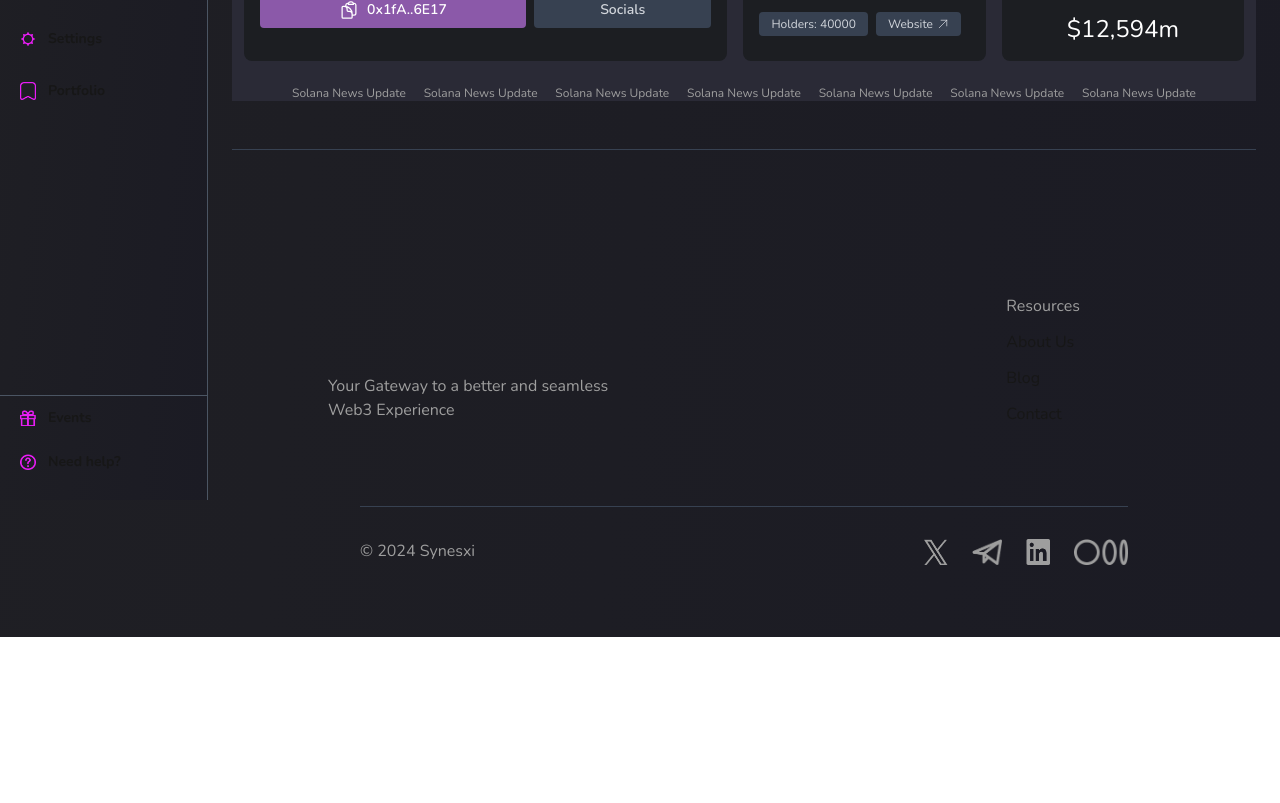
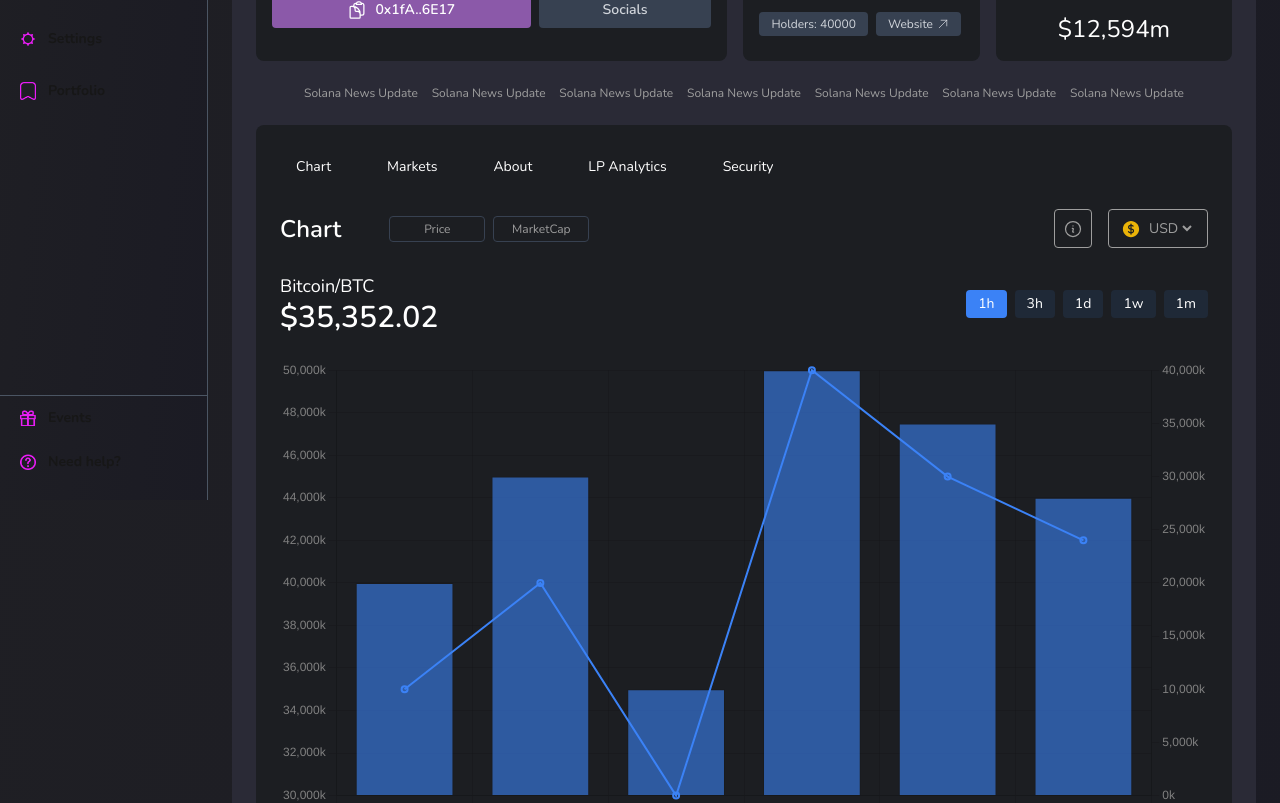
Before and after one commit to softpromin/synesxi-client, a Next.js app: page /tokens/1 in a window 1280 px wide. Shown: the part 300-1103 px from the top of the page. Before the commit the page ends 937 px from the top, so only its background shows below. Built offline with nearby package versions, Linux system fonts and the light colour scheme.

Commit message:
Add the chart on token detail page

```diff
--- a/app/tokens/[id]/page.tsx
+++ b/app/tokens/[id]/page.tsx
@@ -1,5 +1,6 @@
 import TopBar from "@/components/TopBar";
 import Overview from "@/components/tokens-dapps/item/Overview";
+import Chart from "@/components/tokens-dapps/item/Chart";
 
 interface TokenPageProps {
     params: { id: string };
@@ -11,7 +12,7 @@
     return (
         <div className="flex flex-col space-y-6 bg-card-body">
             <TopBar />
-            <div className="px-3 flex flex-col space-y-6">
+            <div className="px-6 flex flex-col space-y-6">
                 <Overview />
 
                 <div className="flex justify-between text-xs text-custom-gray px-12">
@@ -23,6 +24,8 @@
                     <div>Solana News Update</div>
                     <div>Solana News Update</div>
                 </div>
+
+                <Chart />
             </div>
         </div>
     );
--- /dev/null
+++ b/components/tokens-dapps/item/Chart.tsx
@@ -0,0 +1,138 @@
+'use client';
+
+import {
+    Chart as ChartJS,
+    CategoryScale,
+    LinearScale,
+    PointElement,
+    LineElement,
+    BarElement,
+    Title,
+    Tooltip,
+    Legend,
+    ChartData,
+    ChartOptions,
+} from 'chart.js';
+import { Chart } from 'react-chartjs-2';
+import { InformationCircleIcon } from '@heroicons/react/24/outline';
+import { CurrencyDollarIcon } from '@heroicons/react/24/solid';
+
+ChartJS.register(CategoryScale, LinearScale, PointElement, LineElement, BarElement, Title, Tooltip, Legend);
+
+const ChartDashboard = () => {
+    const chartData: ChartData<'bar' | 'line'> = {
+        labels: ['19:00 AM', '19:10 AM', '19:20 AM', '19:30 AM', '19:40 AM', '19:50 AM'],
+        datasets: [
+            {
+                type: 'line',
+                label: 'Price',
+                data: [35000, 40000, 30000, 50000, 45000, 42000],
+                borderColor: '#3B82F6',
+                backgroundColor: 'rgba(59, 130, 246, 0.1)',
+                borderWidth: 2,
+                yAxisID: 'y',
+            },
+            {
+                type: 'bar',
+                label: 'Volume',
+                data: [20000, 30000, 10000, 40000, 35000, 28000],
+                backgroundColor: 'rgba(59, 130, 246, 0.6)',
+                borderWidth: 1,
+                yAxisID: 'y1',
+            },
+        ],
+    };
+
+    const chartOptions: ChartOptions<'bar' | 'line'> = {
+        responsive: true,
+        scales: {
+            y: {
+                type: 'linear',
+                position: 'left',
+                ticks: {
+                    color: 'gray',
+                    callback: function (tickValue) {
+                        return typeof tickValue === 'number' ? `${tickValue.toLocaleString()}k` : tickValue;
+                    },
+                },
+            },
+            y1: {
+                type: 'linear',
+                position: 'right',
+                grid: {
+                    drawOnChartArea: false,
+                },
+                ticks: {
+                    color: 'gray',
+                    callback: function (tickValue) {
+                        return typeof tickValue === 'number' ? `${tickValue.toLocaleString()}k` : tickValue;
+                    },
+                },
+            },
+            x: {
+                ticks: {
+                    color: 'gray',
+                },
+            },
+        },
+        plugins: {
+            legend: {
+                display: false,
+            },
+        },
+    };
+
+    return (
+        <div className="bg-card-item p-6 rounded-lg space-y-6">
+            <div className="flex space-x-6 text-custom-gray">
+                {["Chart", "Markets", "About", "LP Analytics", "Security"].map((tab) => (
+                    <button key={tab} className="px-4 py-2 text-sm text-white hover:border-b-2 border-blue-500">
+                        {tab}
+                    </button>
+                ))}
+            </div>
+            <div className="flex justify-between items-center text-white">
+                <div className='flex space-x-12'>
+                    <h2 className="text-2xl font-semibold">Chart</h2>
+                    <div className="flex space-x-2 items-center text-custom-gray">
+                        <button className="w-24 py-1 border border-gray-700 text-xs rounded">Price</button>
+                        <button className="w-24 px-4 py-1 border border-gray-700 text-xs rounded">MarketCap</button>
+                    </div>
+                </div>
+                <div className='flex space-x-4'>
+                    <button className="p-2 border border-custom-gray rounded">
+                        <InformationCircleIcon className="h-5 w-5 text-custom-gray" />
+                    </button>
+                    <div className="flex items-center border border-custom-gray px-3 py-2 rounded text-custom-gray">
+                        <CurrencyDollarIcon className="h-5 w-5 mr-1 text-yellow-500" />
+                        <select className="bg-transparent text-sm">
+                            <option value="usd">USD</option>
+                            <option value="eur">EUR</option>
+                            <option value="btc">BTC</option>
+                        </select>
+                    </div>
+                </div>
+            </div>
+            <div className="flex justify-between items-center text-custom-gray">
+                <div>
+                    <p className="text-lg text-white">Bitcoin/BTC</p>
+                    <p className="text-3xl font-semibold text-white">$35,352.02</p>
+                </div>
+                <div className="flex items-center space-x-4">
+                    <div className="flex space-x-2">
+                        {["1h", "3h", "1d", "1w", "1m"].map((time) => (
+                            <button key={time} className={`px-3 py-1 ${time === "1h" ? "bg-blue-500" : "bg-gray-800"} text-white rounded text-sm`}>
+                                {time}
+                            </button>
+                        ))}
+                    </div>
+                </div>
+            </div>
+            <div>
+                <Chart type="line" data={chartData} options={chartOptions} />
+            </div>
+        </div>
+    );
+};
+
+export default ChartDashboard;
--- a/package.json
+++ b/package.json
@@ -10,8 +10,10 @@
   },
   "dependencies": {
     "@heroicons/react": "^2.1.5",
+    "chart.js": "^4.4.5",
     "next": "15.0.1",
     "react": "19.0.0-rc-69d4b800-20241021",
+    "react-chartjs-2": "^5.2.0",
     "react-dom": "19.0.0-rc-69d4b800-20241021",
     "swiper": "^11.1.14"
   },
```
Also changed, not shown: 1 other file (tests, documents, lock files or other folders).
